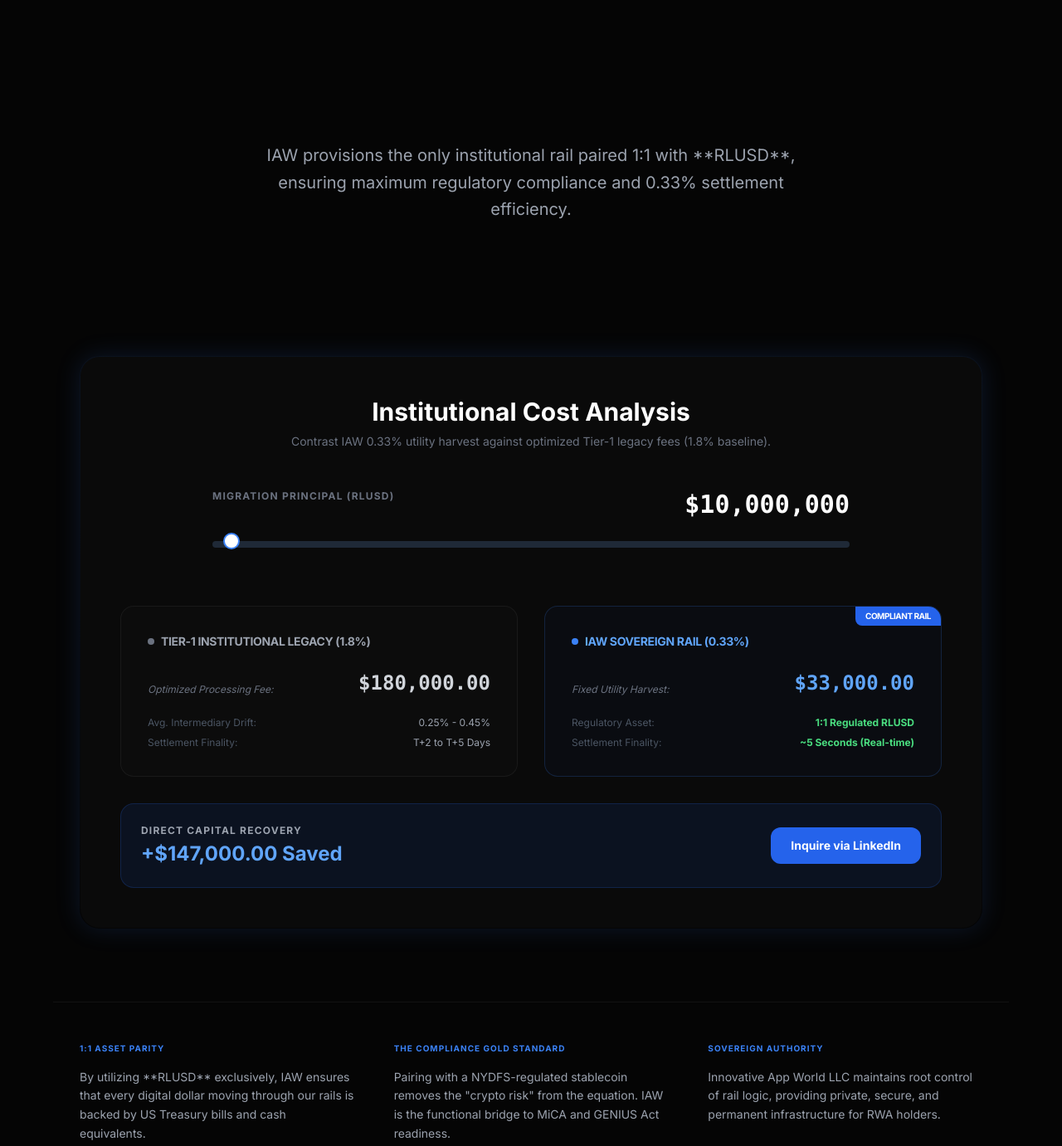
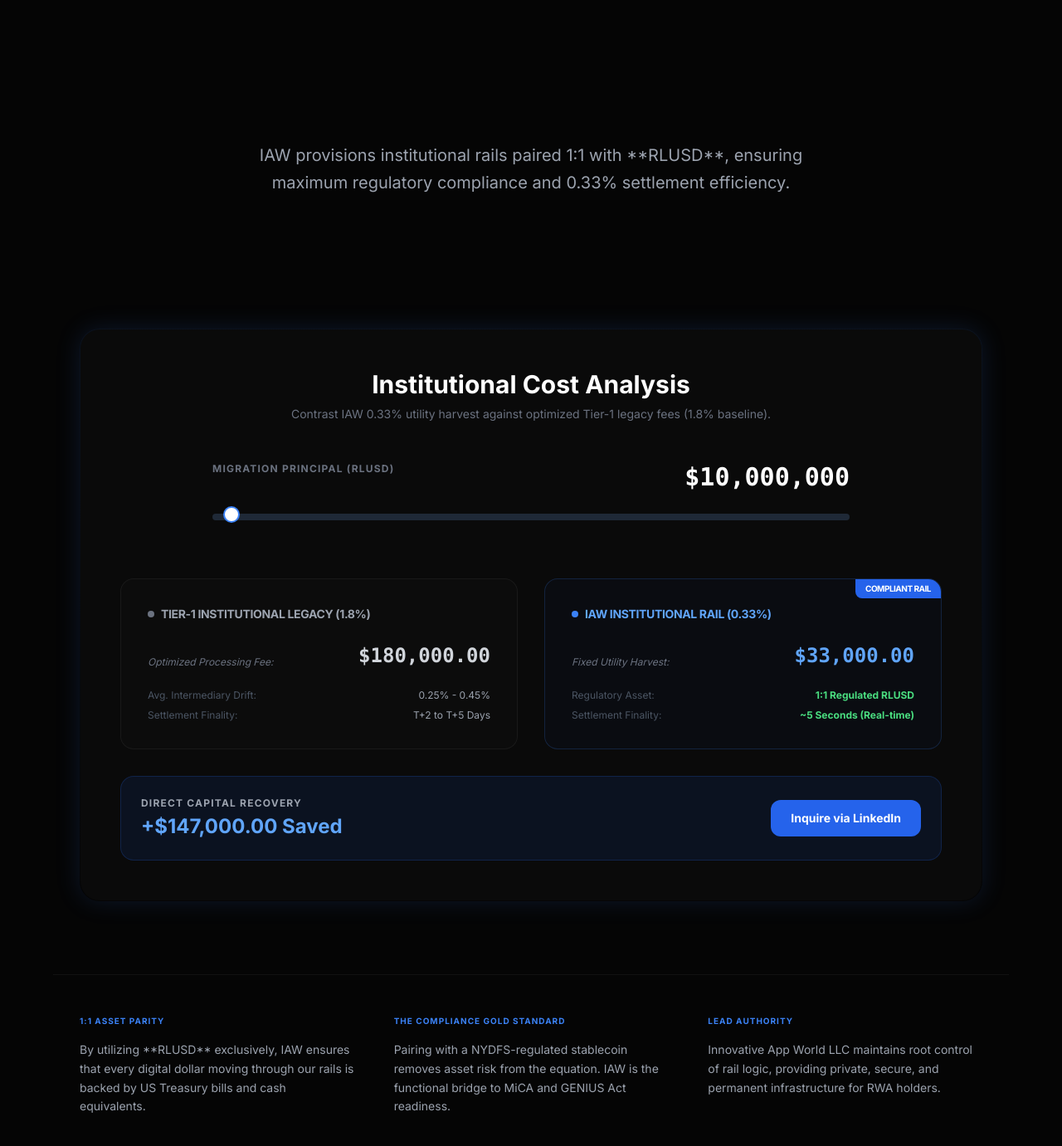
Before and after one commit to alittlepc/innovative-app-world-site, a plain HTML site: page index.html in a window 1280 px wide. Shown: the part 190-1571 px from the top of the page at 83% size. Drawn offline with nearby package versions, Linux system fonts and the light colour scheme.

Commit message:
Update index.html
Signed-off-by: alittlepc <alittlepc@gmail.com>

```diff
--- a/index.html
+++ b/index.html
@@ -3,7 +3,14 @@
 <head>
     <meta charset="UTF-8">
     <meta name="viewport" content="width=device-width, initial-scale=1.0">
-    <title>Innovative App World | RLUSD Sovereign Infrastructure</title>
+
+    <title>Innovative App World | RLUSD Institutional Infrastructure</title>
+
+    <meta name="description" content="Innovative App World (IAW) provides high-performance institutional rails paired 1:1 with RLUSD. Secure, compliant, and efficient settlement at a 0.33% baseline.">
+
+    <link rel="icon" type="image/png" href="favicon.png">
+    <link rel="apple-touch-icon" href="favicon.png">
+
     <script src="https://cdn.tailwindcss.com"></script>
     <link href="https://fonts.googleapis.com/css2?family=Inter:wght@300;400;600;700&display=swap" rel="stylesheet">
     <style>
@@ -30,10 +37,10 @@
     <section class="max-w-6xl mx-auto px-8 py-20 text-center">
         <span class="text-blue-500 text-xs font-bold tracking-[0.2em] uppercase mb-4 block">Regulated 1:1 RLUSD Infrastructure</span>
         <h1 class="text-5xl md:text-7xl font-extrabold mb-6 gradient-text">
-            Sovereign Liquidity. <br> Absolute Finality.
+            Financial Liquidity. <br> Absolute Finality.
         </h1>
         <p class="text-xl text-gray-400 max-w-2xl mx-auto mb-10 leading-relaxed">
-            IAW provisions the only institutional rail paired 1:1 with **RLUSD**, ensuring
+            IAW provisions institutional rails paired 1:1 with **RLUSD**, ensuring
             maximum regulatory compliance and 0.33% settlement efficiency.
         </p>
     </section>
@@ -85,7 +92,7 @@
                         <div class="absolute top-0 right-0 bg-blue-600 text-[10px] font-bold px-3 py-1 rounded-bl-lg uppercase tracking-tighter">Compliant Rail</div>
                         <div class="flex items-center gap-2 mb-6">
                             <div class="w-2 h-2 rounded-full bg-blue-500"></div>
-                            <h4 class="font-bold text-blue-400 uppercase tracking-tight text-sm">IAW Sovereign Rail (0.33%)</h4>
+                            <h4 class="font-bold text-blue-400 uppercase tracking-tight text-sm">IAW Institutional Rail (0.33%)</h4>
                         </div>
                         <div class="space-y-6">
                             <div class="flex justify-between items-end">
@@ -130,11 +137,11 @@
             <div>
                 <h4 class="text-blue-500 font-bold mb-4 uppercase text-[10px] tracking-widest">The Compliance Gold Standard</h4>
                 <p class="text-gray-400 text-sm leading-relaxed">
-                    Pairing with a NYDFS-regulated stablecoin removes the "crypto risk" from the equation. IAW is the functional bridge to MiCA and GENIUS Act readiness.
+                    Pairing with a NYDFS-regulated stablecoin removes asset risk from the equation. IAW is the functional bridge to MiCA and GENIUS Act readiness.
                 </p>
             </div>
             <div>
-                <h4 class="text-blue-500 font-bold mb-4 uppercase text-[10px] tracking-widest">Sovereign Authority</h4>
+                <h4 class="text-blue-500 font-bold mb-4 uppercase text-[10px] tracking-widest">Lead Authority</h4>
                 <p class="text-gray-400 text-sm leading-relaxed">
                     Innovative App World LLC maintains root control of rail logic, providing private, secure, and permanent infrastructure for RWA holders.
                 </p>
```
